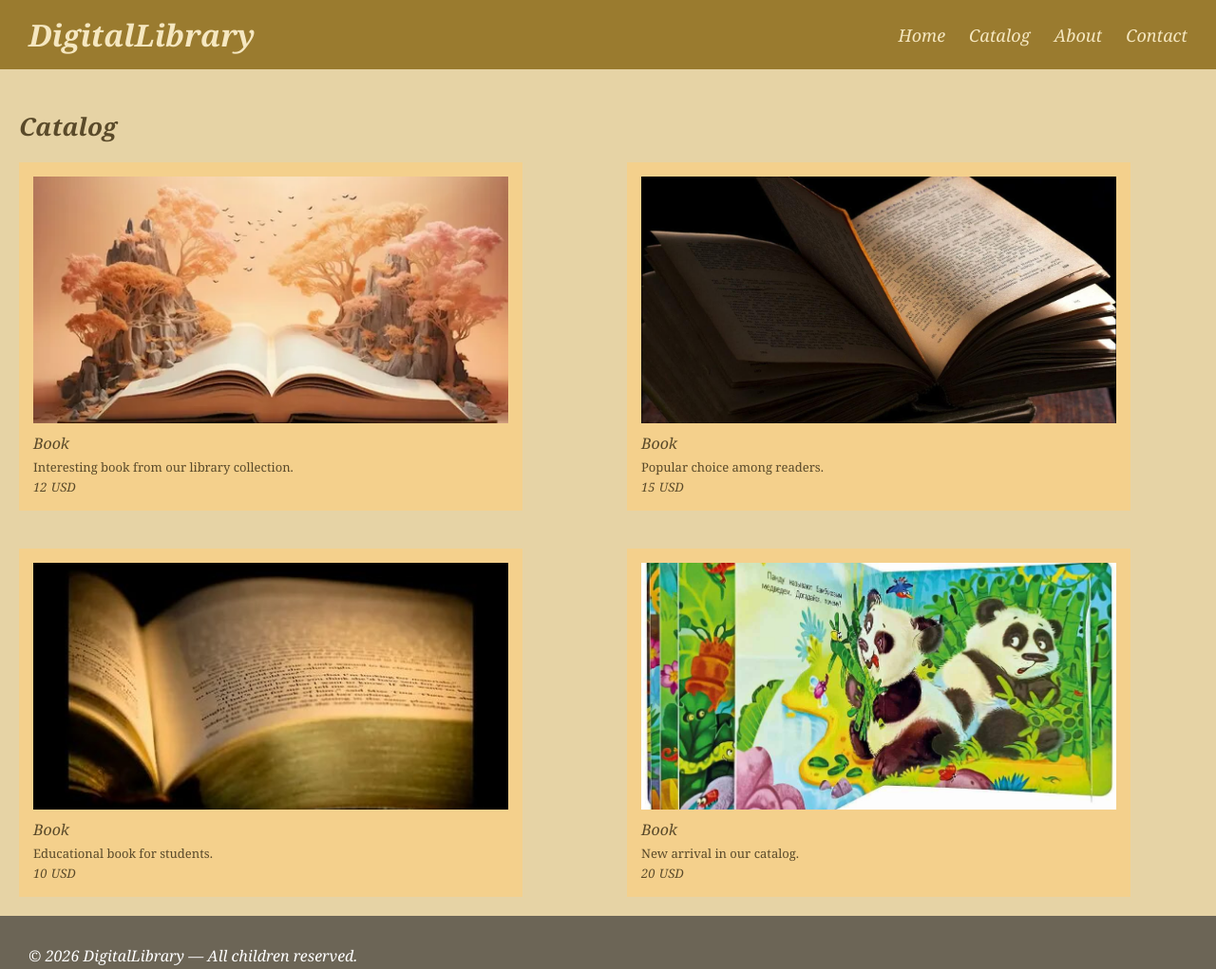
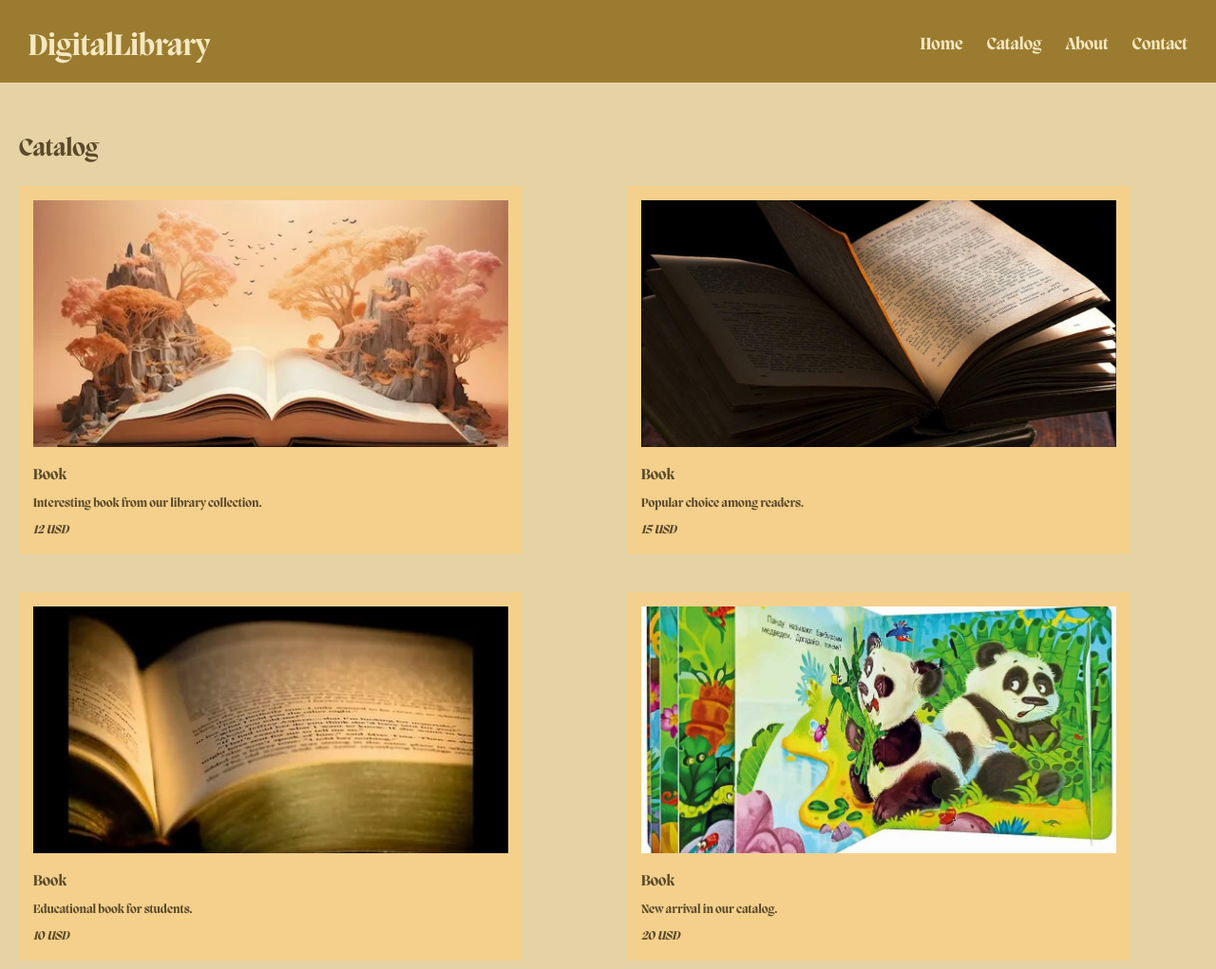
Before and after one commit to Pazl2/Digital-Library, a website: page index.html in a window 1280 px wide. Shown: the top 1021 px of the page at 95% size. Drawn offline with Linux system fonts and the light colour scheme.

```diff
--- a/css/style.css
+++ b/css/style.css
@@ -1,10 +1,18 @@
+@font-face {
+  font-family: 'Migra';
+  src: url('../assets/Migra Bold.ttf') format('truetype');
+}
+
+
 html, body {
   height: 100%;
+    font-family: 'Migra';
+
 }
 
 body {
   margin: 0;
-  font-family: Georgia, serif;
+  font-family: 'Migra';
   background: #e6d3a5;
 
   display: flex;
@@ -20,7 +28,6 @@
 
 header h1 {
   margin: 0;
-  font-style: italic;
   font-size: 32px;
   color: #f5e7c0;
 }
@@ -40,7 +47,6 @@
 }
 
 .catalog h2 {
-  font-style: italic;
   font-size: 26px;
   margin-bottom: 20px;
 }
@@ -67,11 +73,11 @@
 
 .book-card p {
   margin: 5px 0 0;
-  font-style: italic;
 }
 
 /* Filter Panel */
 .filter {
+    font-family: 'Migra';
     color:#5a4a2a;
   flex: 1.3;
   background: #d2ba84;
@@ -79,17 +85,17 @@
 }
 
 .filter h2 {
-  font-style: italic;
   font-size: 24px;
 }
 
 .filter label {
   display: block;
   margin-top: 15px;
-  font-style: italic;
 }
 
 .filter input {
+    font-family: 'Migra';
+
   width: 90%;
   padding: 6px;
   border: none;
@@ -100,12 +106,12 @@
 
 /* Button */
 .filter button {
+    font-family: 'Migra';
     border-radius: 6px;
   margin-top: 30px;
   width: 100%;
   padding: 12px;
   font-size: 28px;
-  font-style: italic;
   background: #9a7b2f;
   color: #f5e7c0;
   border: none;
@@ -134,7 +140,6 @@
   background: #6c6556;
   padding: 15px 30px;
   color: white;
-  font-style: italic;
 
   margin-top: auto; /* магия */
 }
@@ -156,7 +161,6 @@
 
 nav a {
   text-decoration: none;
-  font-style: italic;
   font-size: 18px;
   color: #f5e7c0;
   transition: 0.3s;
```
Also changed, not shown: assets/Migra Bold.ttf (added), assets/Migra Italic.ttf (added), assets/Migra-Medium.ttf (added).
